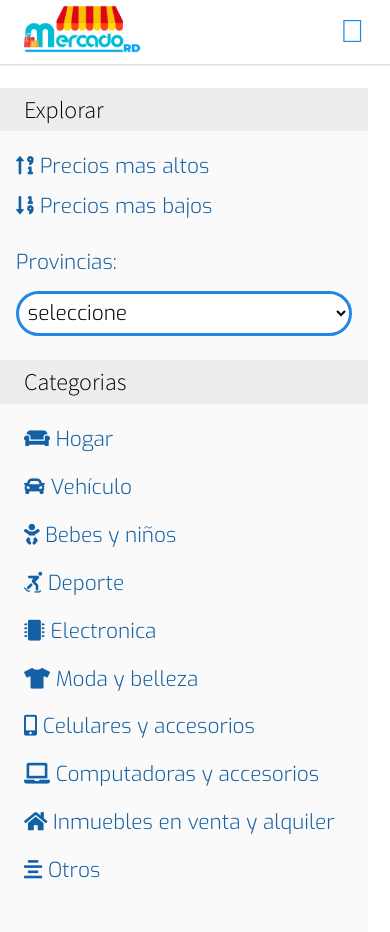
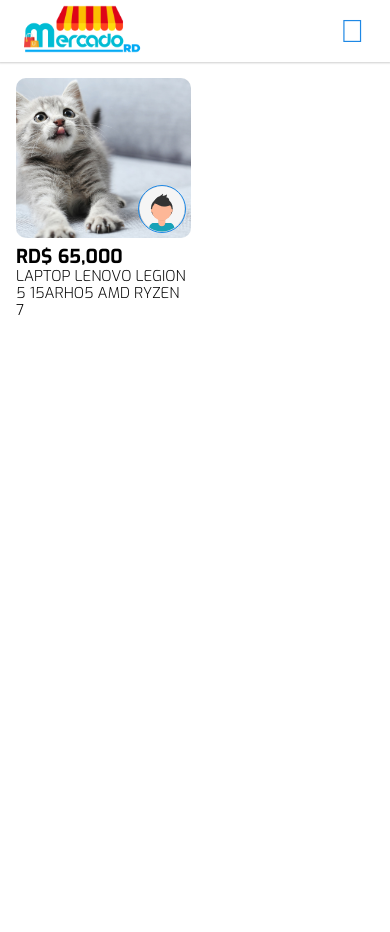
Before and after one commit to Miguel-Gonzalez18/Mercado-rd, a PHP site: page / in a window 390 px wide. After the commit the page ends 315 px from the top, so only its background shows below. Run offline with PHP 8.4, Linux system fonts and the light colour scheme; some libraries are stand-ins or nearby versions.

Commit message:
Nuevos estilos agregados y diseño responsivo

```diff
--- a/build/css/app.css
+++ b/build/css/app.css
@@ -1,3 +1,4 @@
+@charset "UTF-8";
 @import url("https://fonts.googleapis.com/css2?family=Exo:wght@200;300;700;900&display=swap");
 @import url("https://fonts.googleapis.com/css2?family=Source+Sans+Pro:wght@200;300;600;900&display=swap");
 /*! normalize.css v8.0.1 | MIT License | github.com/necolas/normalize.css */
@@ -354,7 +355,7 @@ html {
 
 body {
   font-family: "Exo", sans-serif;
-  font-size: 1.3rem;
+  font-size: 1rem;
 }
 
 p {
@@ -370,6 +371,7 @@ p {
 
 a {
   text-decoration: none;
+  color: #000;
 }
 
 img {
@@ -377,23 +379,33 @@ img {
 }
 
 h3 {
-  font-family: "Source Sans Pro", sans-serif;
-  font-size: 1.5rem;
+  font-family: "Exo", sans-serif;
   font-weight: 300;
   color: #000;
+}
+
+::-webkit-scrollbar {
+  width: 8px;
+  /* Tamaño del scroll en vertical */
+  height: 8px;
+  /* Tamaño del scroll en horizontal */
+}
+
+::-webkit-scrollbar-thumb {
+  background: #2874A6;
+  border-radius: 4px;
+}
+
+::-webkit-scrollbar-thumb:hover {
+  background: #2874A6;
+  box-shadow: 0 0 2px 1px rgba(0, 0, 0, 0.2);
 }
 
 header {
   box-shadow: 0 0 2px 1px rgba(0, 0, 0, 0.2);
   padding: 0.3rem 0;
-  z-index: 1;
+  z-index: 2;
   background-color: #fff;
-}
-header .fijo {
-  transition: 1s ease all;
-  box-shadow: 0 0 3px 2px rgba(0, 0, 0, 0.2);
-  position: fixed;
-  top: 0;
 }
 header .navegacion {
   width: 100%;
@@ -485,6 +497,20 @@ header .boton-principal:hover {
   cursor: pointer;
 }
 
+.fijo {
+  width: 100%;
+  transition: 1s ease all;
+  box-shadow: 0 0 3px 2px rgba(0, 0, 0, 0.2);
+  position: fixed;
+  top: 0;
+}
+
+@media (min-width: 768px) {
+  .contenido-principal {
+    display: flex;
+  }
+}
+
 .herramientas {
   height: 100vh;
 }
@@ -521,13 +547,121 @@ header .boton-principal:hover {
 
 .categorias ul li {
   list-style: none;
-  margin: 1.5rem;
+  margin: 1.8rem;
 }
 .categorias ul li a {
   color: #1360a4;
 }
 
 aside {
-  width: 23rem;
   background-color: #fafafa;
+  z-index: 1;
 }
+@media (min-width: 0px) {
+  aside {
+    transition: 0.5s ease all;
+    position: fixed;
+    left: -100%;
+    width: 100vw;
+    height: 100vh;
+    overflow: scroll;
+  }
+}
+@media (min-width: 768px) {
+  aside {
+    position: relative;
+    overflow: hidden;
+    left: 0;
+    margin-top: 0.5rem;
+    min-width: 20rem;
+    max-width: 25rem;
+  }
+}
+@media (min-width: 1500px) {
+  aside {
+    margin-top: 0.5rem;
+    min-width: 25rem;
+    max-width: 30rem;
+  }
+}
+
+.activo {
+  position: fixed;
+  left: 0;
+}
+
+.articulos {
+  max-width: 1500px;
+  margin: 0 auto;
+  padding: 1rem;
+  display: grid;
+  gap: 1rem;
+  grid-template-columns: repeat(4, 1fr);
+}
+@media (min-width: 0px) {
+  .articulos {
+    grid-template-columns: repeat(2, 1fr);
+    gap: 0.5rem;
+  }
+}
+@media (min-width: 768px) {
+  .articulos {
+    display: grid;
+    gap: 1rem;
+    grid-template-columns: repeat(3, 1fr);
+  }
+}
+@media (min-width: 1500px) {
+  .articulos {
+    display: grid;
+    gap: 1rem;
+    grid-template-columns: repeat(4, 1fr);
+  }
+}
+@media (min-width: 0px) {
+  .articulos .card {
+    min-width: 10rem;
+    max-width: 15rem;
+    min-height: 10rem;
+    max-height: 15rem;
+    font-size: 0.8rem;
+    overflow: hidden;
+  }
+}
+@media (min-width: 768px) {
+  .articulos .card {
+    min-width: 10rem;
+    max-width: 15rem;
+    min-height: 13rem;
+    max-height: 18rem;
+    font-size: 1rem;
+    overflow: hidden;
+  }
+}
+@media (min-width: 1500px) {
+  .articulos .card {
+    min-width: 15rem;
+    max-width: 20rem;
+    min-height: 18rem;
+    max-height: 20rem;
+    overflow: hidden;
+  }
+}
+.articulos .card .card-head {
+  position: relative;
+  margin-bottom: 0.5rem;
+  border-radius: 10px;
+  width: 100%;
+  height: 10rem;
+  background-position: center;
+  background-size: cover;
+  background-repeat: no-repeat;
+}
+.articulos .card .card-head img {
+  position: absolute;
+  right: 5px;
+  bottom: 5px;
+  width: 3rem;
+  border-radius: 50%;
+  border: 1px solid #1E88E5;
+}
--- a/index.html
+++ b/index.html
@@ -21,12 +21,12 @@
     <title>Mercado RD | ¡Todo lo que necesitas!</title>
 </head>
 <body>
-    <header>
+    <header class="header">
         <div class="contenedor">
             <nav class="navegacion">
                 <a href="index.html"><img class="logo" src="src/img/logo.png" alt="logo"></a>
                 <div class="menu-desplegable">
-                    <i class="fad fa-bars"></i>
+                    <i class="fad fa-bars" onclick="menu_activo()"></i>
                 </div>
                 <div class="menu-principal">
                     <div class="enlaces">
@@ -48,7 +48,7 @@
     </header>
 
     <div class="contenido-principal">
-        <aside>
+        <aside class="menu-main">
             <div class="herramientas">
                 <h3>Explorar</h3>
                 <div class="filtro">
@@ -118,11 +118,20 @@
                 </div>
             </div>
         </aside>
-        <div class="contenedor">
-            <main class="articulos">
-
-            </main>
-        </div>
+        <main class="articulos">
+            <a href="#">
+                <div class="card">
+                    <div class="card-head" style="background-image: url('./src/fotos/animal.jpg');">
+                    <img src="src/img/user.svg" alt="foto del usuario" title="Nombre del usuario">
+                    </div>
+                    <div class="card-body">
+                        <h2><span>RD$  </span>65,000</h3>
+                        <h3>LAPTOP LENOVO LEGION 5 15ARHO5 AMD RYZEN 7</h3>
+                    </div>
+                </div>
+            </a>
+        </main>
     </div>
+    <script src="src/js/app.js"></script>
 </body>
 </html>
--- /dev/null
+++ b/src/js/app.js
@@ -0,0 +1,9 @@
+window.addEventListener('scroll', function(){
+    let header = document.querySelector("header");
+    header.classList.toggle("fijo", window.scrollY > 0);
+})
+function menu_activo() {
+    let menu = document.querySelector(".menu-main");
+    menu.classList.toggle("activo");
+    let menutoggle = document.querySelector(".menutoggle");
+  }
--- a/src/scss/base/_globales.scss
+++ b/src/scss/base/_globales.scss
@@ -10,7 +10,7 @@ html{
 }
 body{
     font-family: $fuente_principal;
-    font-size: 1.3rem;
+    font-size: 1rem;
 }
 p{
     font-size: 2rem;
@@ -23,13 +23,25 @@ p{
 }
 a{
     text-decoration: none;
+    color: $negro;
 }
 img{
     max-width: 100%;
 }
 h3{
-    font-family: $fuente_secundaria;
-    font-size: 1.5rem;
+    font-family: $fuente_principal;
     font-weight: $delgada;
     color: $negro;
 }
+::-webkit-scrollbar{
+    width: 8px;     /* Tamaño del scroll en vertical */
+    height: 8px;    /* Tamaño del scroll en horizontal */
+  }
+  ::-webkit-scrollbar-thumb{
+    background:#2874A6;
+    border-radius: 4px;
+  }
+  ::-webkit-scrollbar-thumb:hover{
+    background: #2874A6;
+    box-shadow: 0 0 2px 1px rgba(0, 0, 0, 0.2);
+  }
--- a/src/scss/base/_variables.scss
+++ b/src/scss/base/_variables.scss
@@ -17,6 +17,6 @@ $regular: 400;
 $bold: 700;
 
 // Media Queries
-$telefono: 480px;
+$telefono: 0px;
 $tablet: 768px;
-$desktop: 1200px;
+$desktop: 1500px;
--- a/src/scss/layout/_articulos.scss
+++ b/src/scss/layout/_articulos.scss
@@ -0,0 +1,70 @@
+
+.articulos{
+    max-width: 1500px;
+    margin: 0 auto;
+    padding: 1rem;
+    display: grid;
+    gap: 1rem;
+
+
+    grid-template-columns: repeat(4, 1fr);
+    @include telefono{
+        grid-template-columns: repeat(2, 1fr);
+        gap: .5rem;
+
+    }
+    @include tablet{
+        display: grid;
+        gap: 1rem;
+        grid-template-columns: repeat(3, 1fr);
+    }
+    @include desktop{
+        display: grid;
+        gap: 1rem;
+        grid-template-columns: repeat(4, 1fr);
+    }
+    .card{
+        @include telefono{
+            min-width: 10rem;
+            max-width: 15rem;
+            min-height: 10rem;
+            max-height: 15rem;
+            font-size: .8rem;
+            overflow: hidden;
+        }
+        @include tablet{
+            min-width: 10rem;
+            max-width: 15rem;
+            min-height: 13rem;
+            max-height: 18rem;
+            font-size: 1rem;
+            overflow: hidden;
+        }
+        @include desktop{
+            min-width: 15rem;
+            max-width: 20rem;
+            min-height: 18rem;
+            max-height: 20rem;
+            overflow: hidden;
+        }
+        .card-head{
+            position: relative;
+            margin-bottom: .5rem;
+            border-radius: 10px;
+            width: 100%;
+            height: 10rem;
+            background-position: center;
+            background-size: cover;
+            background-repeat: no-repeat;
+            img{
+                position: absolute;
+                right: 5px;
+                bottom: 5px;
+                width: 3rem;
+                border-radius: 50%;
+                border: 1px solid $azul;
+            }
+        }
+    }
+
+}
--- a/src/scss/layout/_categorias.scss
+++ b/src/scss/layout/_categorias.scss
@@ -1,3 +1,8 @@
+.contenido-principal{
+    @include tablet{
+        display: flex;
+    }
+}
 .herramientas{
     height: 100vh;
 
@@ -40,7 +45,7 @@
     ul{
         li{
             list-style: none;
-            margin: 1.5rem;
+            margin: 1.8rem;
             a{
                 color: darken($azul, 15);
             }
@@ -48,6 +53,31 @@
     }
 }
 aside{
-    width: 23rem;
     background-color: darken($blanco, 2);
+    z-index: 1;
+    @include telefono{
+        transition: .5s ease all;
+        position: fixed;
+        left: -100%;
+        width: 100vw;
+        height: 100vh;
+        overflow: scroll;
+    }
+    @include tablet{
+        position: relative;
+        overflow: hidden;
+        left: 0;
+        margin-top: .5rem;
+        min-width: 20rem;
+        max-width: 25rem;
+    }
+    @include desktop{
+        margin-top: .5rem;
+        min-width: 25rem;
+        max-width: 30rem;
+    }
 }
+.activo{
+    position: fixed;
+    left: 0;
+}
--- a/src/scss/layout/_header.scss
+++ b/src/scss/layout/_header.scss
@@ -1,14 +1,8 @@
 header{
     box-shadow: 0 0 2px 1px rgba(0, 0, 0, 0.2);
     padding: .3rem 0;
-    z-index: 1;
+    z-index: 2;
     background-color: $blanco;
-    .fijo{
-        transition: 1s ease all;
-        box-shadow: 0 0 3px 2px rgba(0, 0, 0, 0.2);
-        position: fixed;
-        top: 0;
-    }
     .navegacion{
         width: 100%;
         display: flex;
@@ -89,3 +83,10 @@ header{
         cursor: pointer;
     }
 }
+.fijo{
+    width: 100%;
+    transition: 1s ease all;
+    box-shadow: 0 0 3px 2px rgba(0, 0, 0, 0.2);
+    position: fixed;
+    top: 0;
+}
```
Also changed, not shown: src/fotos/animal.jpg (added), src/img/user.svg (renamed from src/img/undraw_profile_pic_ic5t.svg), src/scss/base/_mixin.scss (line endings or trailing spaces).
